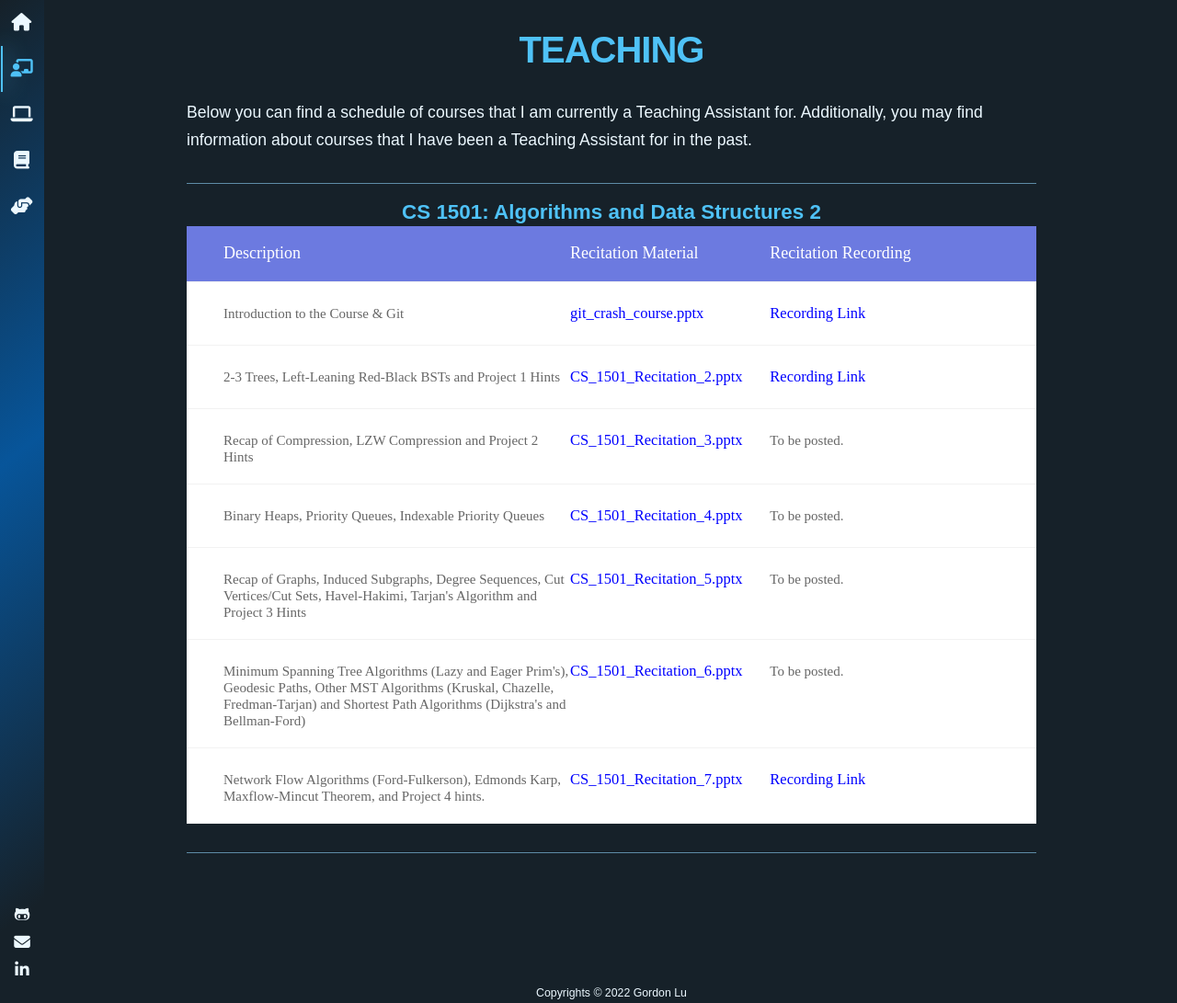
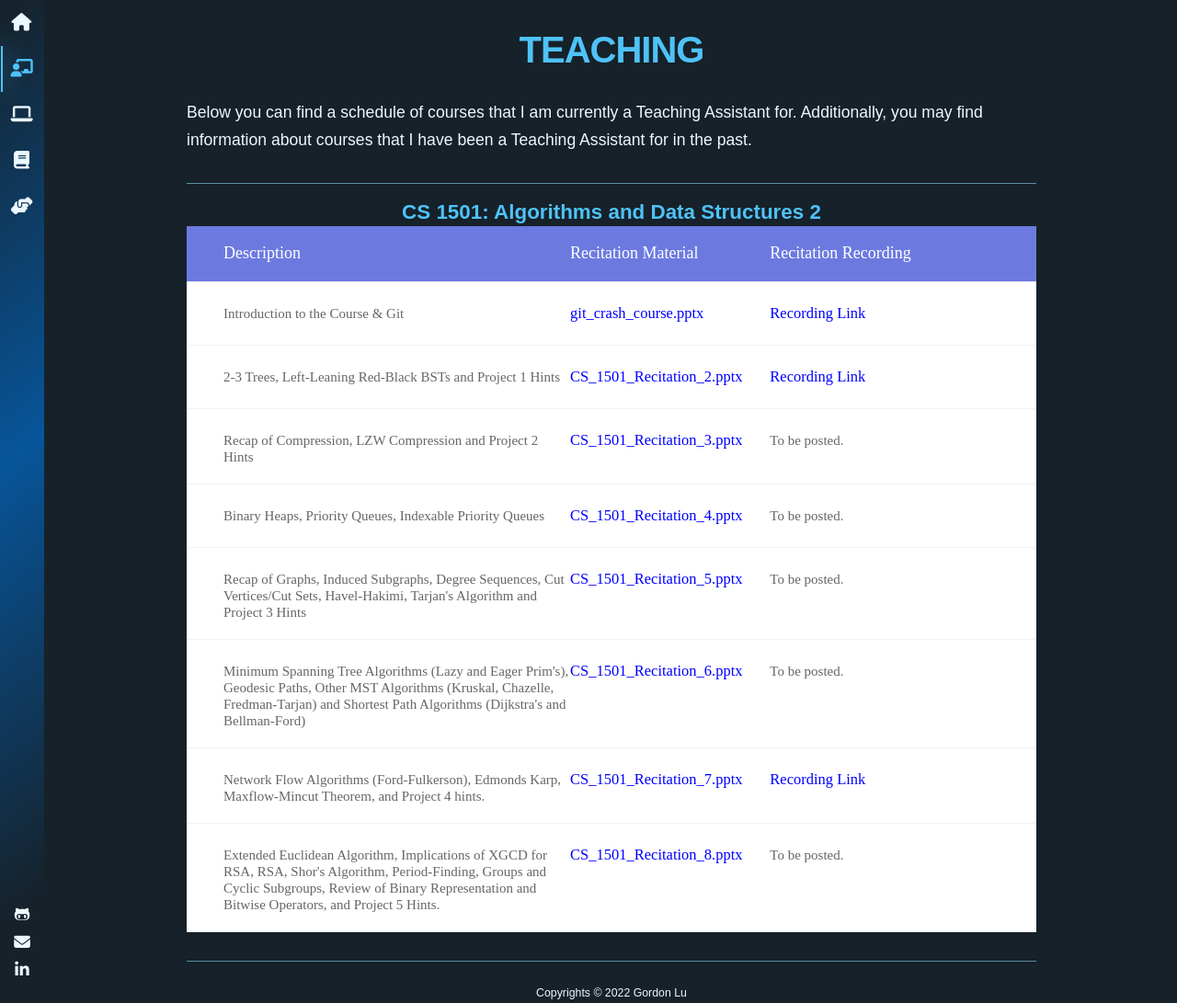
Before and after one commit to glu99331/glu99331.github.io, a Jekyll site: the page built from pages/teaching.html, in a window 1280 px wide. Shown: the whole page at 92% size. Built offline with Jekyll 4.4.1, drawn with Linux system fonts in a browser that asks for light colours; nearby versions of some CDN libraries; some web fonts are replaced.

Commit message:
Added final recitation

```diff
--- a/pages/teaching.html
+++ b/pages/teaching.html
@@ -117,6 +117,19 @@ summary: Below you can find a schedule of courses that I am currently a Teaching
             </div>
         </div>
 
+        <div class="row">
+            <div class="cell" data-title="Description">
+               Extended Euclidean Algorithm, Implications of XGCD for RSA, RSA, Shor's Algorithm, Period-Finding, Groups and Cyclic Subgroups, Review of Binary Representation and Bitwise Operators, and Project 5 Hints.
+            </div>
+            <div class="cell" data-title="Recitation-Material">
+                <a href="files/CS1501/recitation_8/CS_1501_Recitation_8.pptx" download="CS_1501_Recitation_8.pptx" style = "color:blue">
+                    CS_1501_Recitation_8.pptx</a>
+            </div>
+            <div class="cell" data-title="Recitation-Recording">
+                To be posted.
+            </div>
+        </div>
+
     </div>
 </div>
 <hr class="content-separator">
```
Also changed, not shown: 1 other file.
